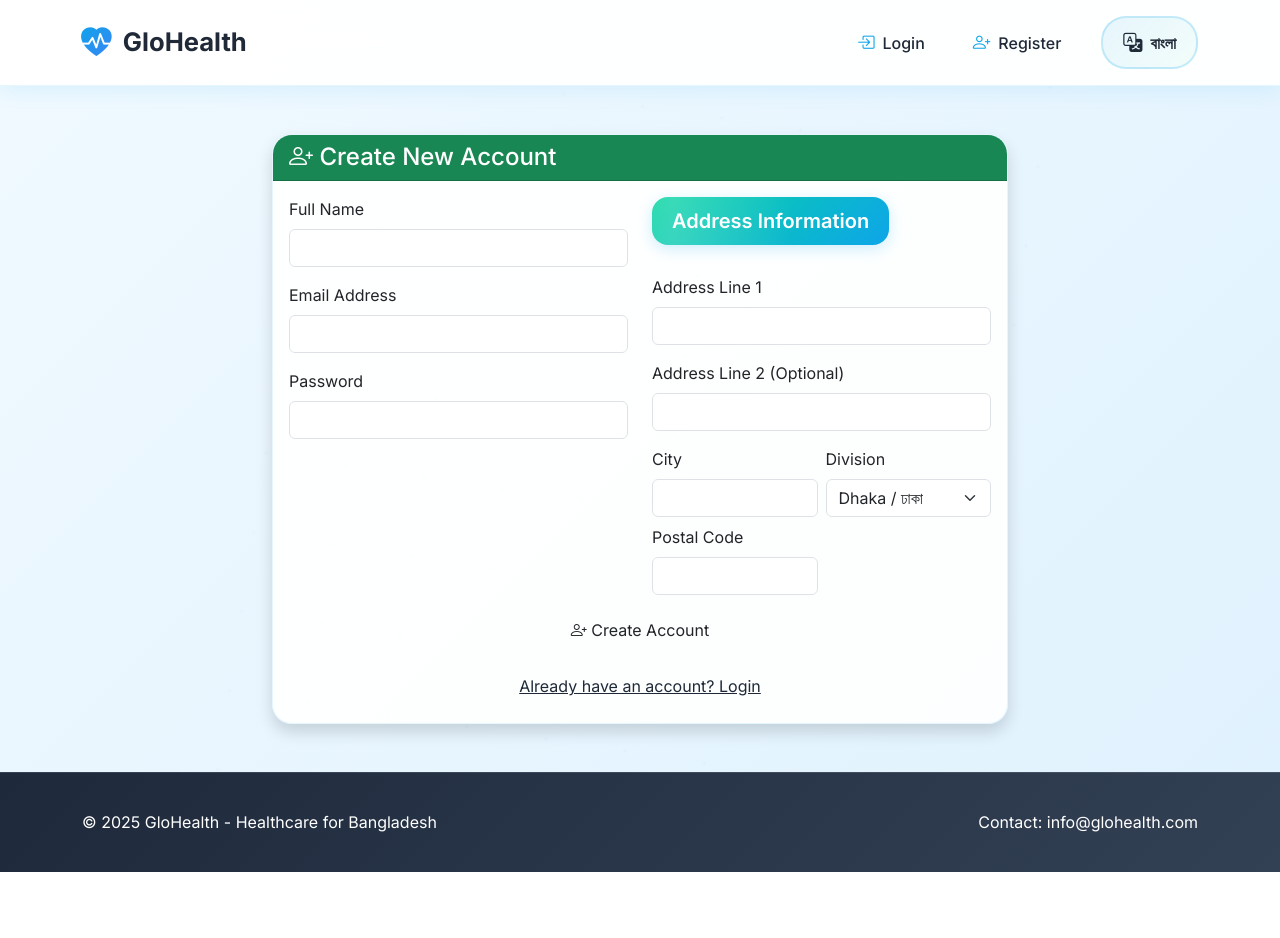
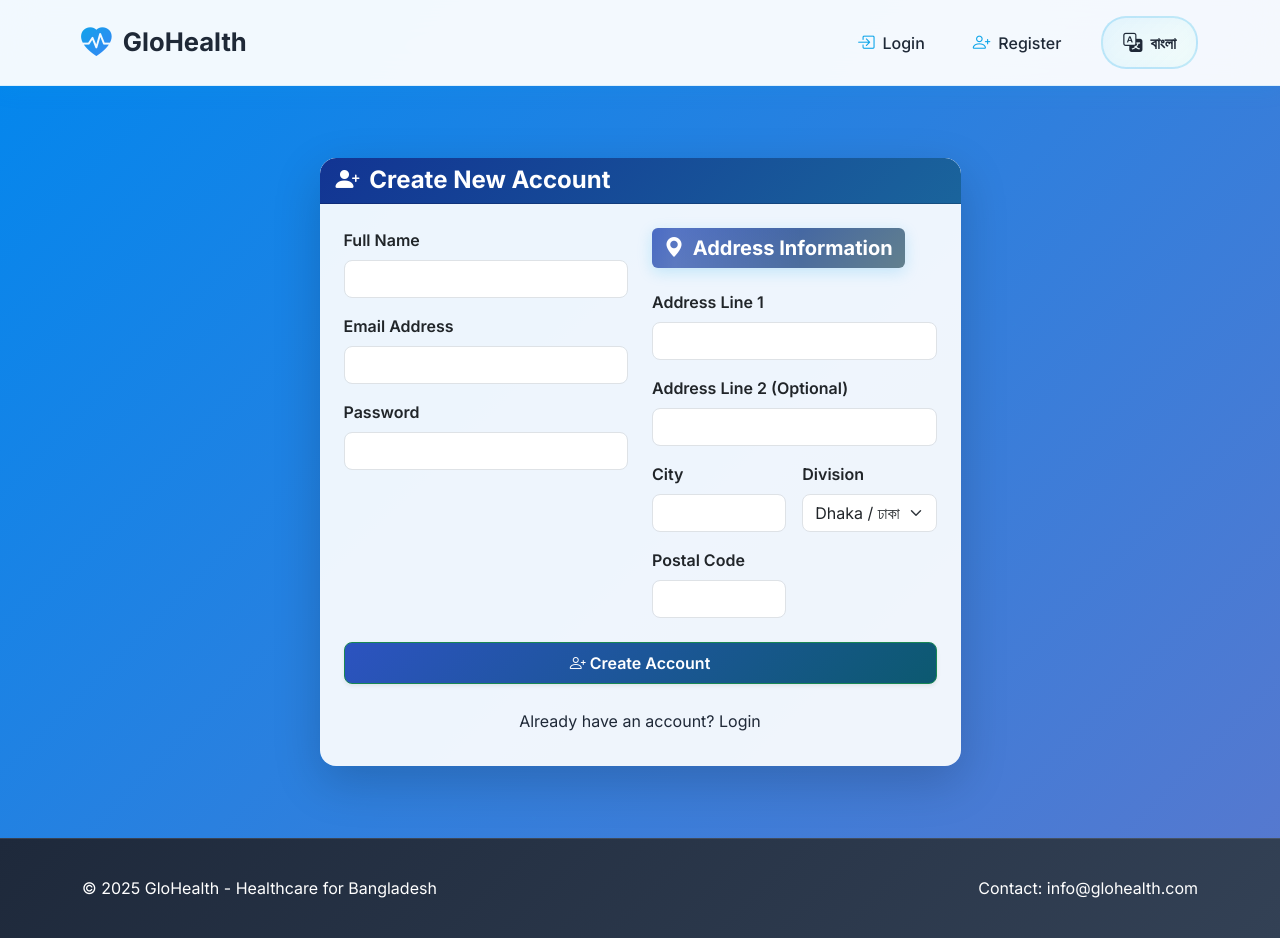
Before and after one commit to itzabd/GloHealth_Ai, a Flask app: page /signup in a window 1280 px wide. Before the commit the page ends 872 px from the top, so only its background shows below. Run offline with Flask 3, Linux system fonts and the light colour scheme; parts of the project's set-up code (start-up, migrations or seed data) failed here and were passed over.

Commit message:
html fixed

```diff
--- a/templates/auth/signup.html
+++ b/templates/auth/signup.html
@@ -1,76 +1,92 @@
 {% extends "base.html" %}
-{% block title %}Register/রেজিস্টার{% endblock %}
+{% block title %}Register / রেজিস্টার{% endblock %}
 
 {% block content %}
-<div class="row justify-content-center position-relative">
-    <div class="col-md-8">
-        <div class="card shadow">
-            <div class="card-header bg-success text-white d-flex align-items-center gap-2">
-                <h4 class="mb-0">
-                    <i class="bi bi-person-plus"></i>
+<style>
+    /* Gradient background for page */
+    body {
+        background: linear-gradient(135deg, #0187ee, #5978ce);
+    }
+</style>
+<div class="row justify-content-center position-relative py-4">
+    <div class="col-md-8 col-lg-7">
+        <div class="card shadow-lg border-0 rounded-4">
+            <!-- Gradient Header -->
+            <div class="card-header text-white d-flex align-items-center gap-2 rounded-top-4"
+                 style="background: linear-gradient(135deg, #123493, #1a649c);">
+                <h4 class="mb-0 fw-bold">
+                    <i class="bi bi-person-plus-fill me-1"></i>
                     <span class="lang-en">Create New Account</span>
                     <span class="lang-bn">নতুন অ্যাকাউন্ট তৈরি করুন</span>
                 </h4>
             </div>
-            <div class="card-body">
+
+            <!-- Body -->
+            <div class="card-body p-4">
                 <form id="signupForm" method="POST" action="/signup">
                     <div class="row">
+                        <!-- Left Column -->
                         <div class="col-md-6">
                             <div class="mb-3">
-                                <label class="form-label">
+                                <label class="form-label fw-semibold">
                                     <span class="lang-en">Full Name</span>
                                     <span class="lang-bn">পুরো নাম</span>
                                 </label>
-                                <input type="text" class="form-control" name="name" required />
+                                <input type="text" class="form-control rounded-3" name="name" required />
                             </div>
                             <div class="mb-3">
-                                <label class="form-label">
+                                <label class="form-label fw-semibold">
                                     <span class="lang-en">Email Address</span>
                                     <span class="lang-bn">ইমেইল ঠিকানা</span>
                                 </label>
-                                <input type="email" class="form-control" name="email" required />
+                                <input type="email" class="form-control rounded-3" name="email" required />
                             </div>
                             <div class="mb-3">
-                                <label class="form-label">
+                                <label class="form-label fw-semibold">
                                     <span class="lang-en">Password</span>
                                     <span class="lang-bn">পাসওয়ার্ড</span>
                                 </label>
-                                <input type="password" class="form-control" name="password" required />
+                                <input type="password" class="form-control rounded-3" name="password" required />
                             </div>
                         </div>
+
+                        <!-- Right Column -->
                         <div class="col-md-6">
-                            <h5 class="section-header">
+                            <h5 class="section-header mb-3  fw-bold"
+                            style="background: linear-gradient(135deg, #274eb9, #62808d); color: #ffffff; padding: 8px 12px; border-radius: 6px;">
+                                <i class="bi bi-geo-alt-fill me-1"></i>
                                 <span class="lang-en">Address Information</span>
                                 <span class="lang-bn">ঠিকানা তথ্য</span>
                             </h5>
+
                             <div class="mb-3">
-                                <label class="form-label">
+                                <label class="form-label fw-semibold">
                                     <span class="lang-en">Address Line 1</span>
                                     <span class="lang-bn">ঠিকানা লাইন ১</span>
                                 </label>
-                                <input type="text" class="form-control" name="address_line1" required />
+                                <input type="text" class="form-control rounded-3" name="address_line1" required />
                             </div>
                             <div class="mb-3">
-                                <label class="form-label">
+                                <label class="form-label fw-semibold">
                                     <span class="lang-en">Address Line 2 (Optional)</span>
                                     <span class="lang-bn">ঠিকানা লাইন ২ (ঐচ্ছিক)</span>
                                 </label>
-                                <input type="text" class="form-control" name="address_line2" />
+                                <input type="text" class="form-control rounded-3" name="address_line2" />
                             </div>
-                            <div class="row g-2">
+                            <div class="row g-3">
                                 <div class="col-md-6">
-                                    <label class="form-label">
+                                    <label class="form-label fw-semibold">
                                         <span class="lang-en">City</span>
                                         <span class="lang-bn">শহর</span>
                                     </label>
-                                    <input type="text" class="form-control" name="city" required />
+                                    <input type="text" class="form-control rounded-3" name="city" required />
                                 </div>
                                 <div class="col-md-6">
-                                    <label class="form-label">
+                                    <label class="form-label fw-semibold">
                                         <span class="lang-en">Division</span>
                                         <span class="lang-bn">বিভাগ</span>
                                     </label>
-                                    <select class="form-select" name="division" required>
+                                    <select class="form-select rounded-3" name="division" required>
                                         <option value="Dhaka">Dhaka / ঢাকা</option>
                                         <option value="Chittagong">Chittagong / চট্টগ্রাম</option>
                                         <option value="Rajshahi">Rajshahi / রাজশাহী</option>
@@ -82,25 +98,29 @@
                                     </select>
                                 </div>
                                 <div class="col-md-6">
-                                    <label class="form-label">
+                                    <label class="form-label fw-semibold">
                                         <span class="lang-en">Postal Code</span>
                                         <span class="lang-bn">পোস্টাল কোড</span>
                                     </label>
-                                    <input type="text" maxlength="4" class="form-control" name="postal_code" required />
+                                    <input type="text" maxlength="4" class="form-control rounded-3" name="postal_code" required />
                                 </div>
                             </div>
                         </div>
                     </div>
 
-                    <button type="submit" class="btn btn-accent w-100 mt-3">
+                    <!-- Submit Button -->
+                    <button type="submit" class="btn btn-success w-100 mt-4 py-2 fw-semibold rounded-3 shadow-sm"
+                    style="background: linear-gradient(135deg, #2c53c0, #0c5970);">
+
                         <i class="bi bi-person-plus"></i>
                         <span class="lang-en">Create Account</span>
                         <span class="lang-bn">অ্যাকাউন্ট তৈরি করুন</span>
                     </button>
                 </form>
 
+                <!-- Login Link -->
                 <div class="text-center mt-3">
-                    <a href="/login" class="btn btn-link">
+                    <a href="/login" class="btn btn-link text-decoration-none">
                         <span class="lang-en">Already have an account? Login</span>
                         <span class="lang-bn">ইতিমধ্যে অ্যাকাউন্ট আছে? লগইন করুন</span>
                     </a>
```
Also changed, not shown: templates/auth/login.html (+42 -14 lines), templates/prediction.html (+2 -7 lines).
